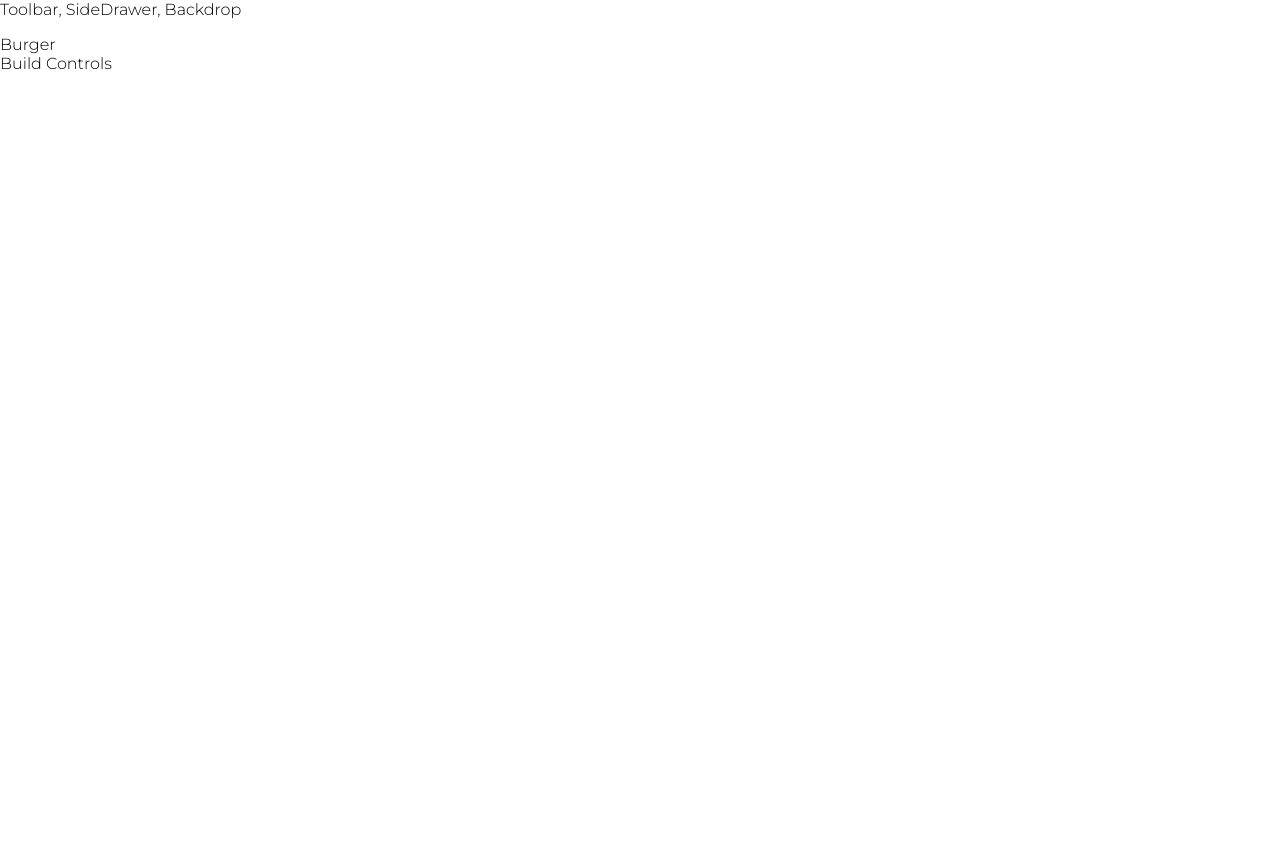
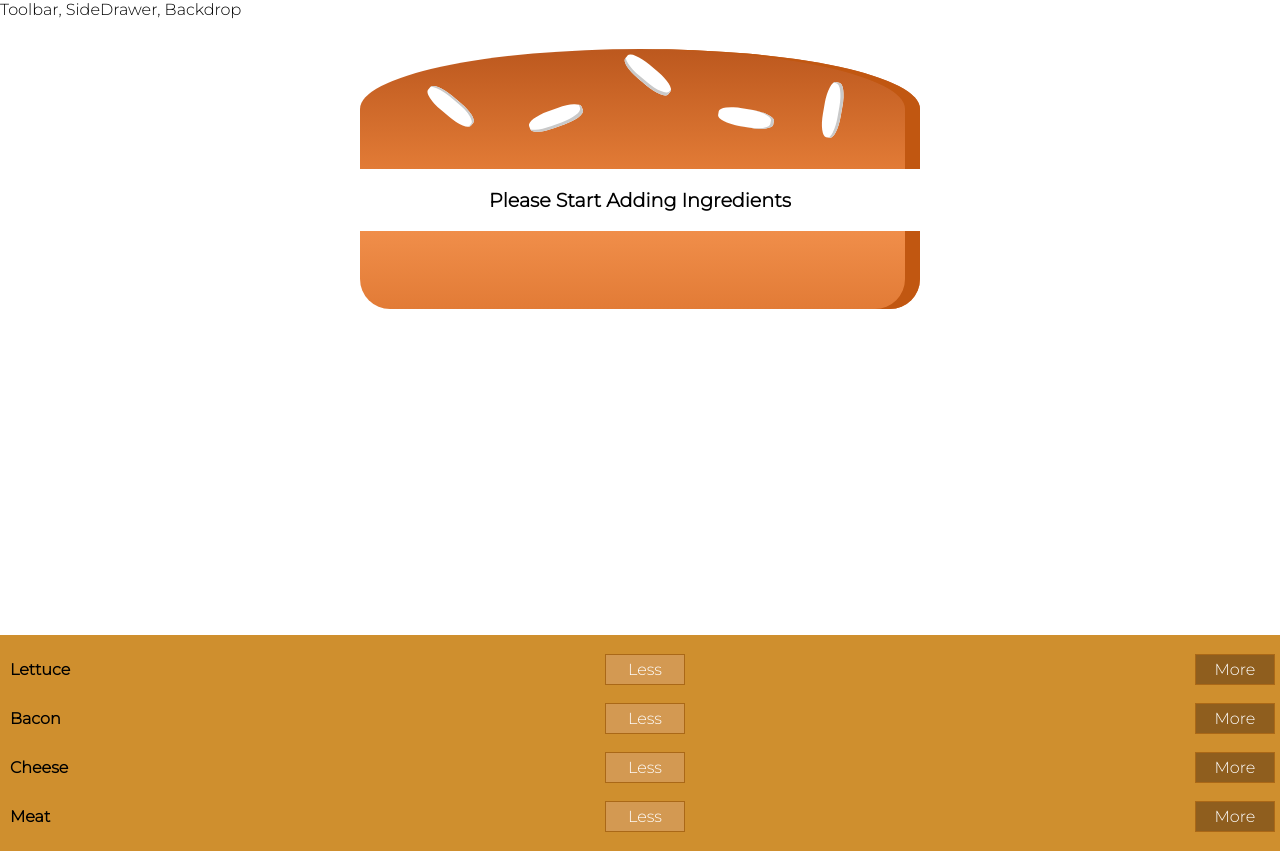
Before and after one commit to MelNesbitt12/order-up, a React (Create React App) app: page / in a window 1280 px wide. Before the commit the page ends 800 px from the top, so only its background shows below. Built offline with nearby package versions, Linux system fonts and the light colour scheme.

Commit message:
Added Burger, BurgerIngredients & Build components

```diff
--- a/package.json
+++ b/package.json
@@ -6,6 +6,7 @@
     "@testing-library/jest-dom": "^5.11.6",
     "@testing-library/react": "^11.2.2",
     "@testing-library/user-event": "^12.2.2",
+    "prop-types": "^15.7.2",
     "react": "^17.0.1",
     "react-dom": "^17.0.1",
     "react-scripts": "4.0.1",
--- /dev/null
+++ b/src/components/Burger/BuildControls/BuildControl/BuildControl.js
@@ -0,0 +1,12 @@
+import React from 'react'
+import classes from './BuildControl.module.css'
+
+const buildControl = ( props ) => (
+  <div className={classes.BuildControl}>
+    <div className={classes.Label}>{props.label}</div>
+    <button className={classes.Less}>Less</button>
+    <button className={classes.More}>More</button>
+  </div>
+)
+
+export default buildControl
--- /dev/null
+++ b/src/components/Burger/BuildControls/BuildControl/BuildControl.module.css
@@ -0,0 +1,56 @@
+.BuildControl {
+    display: flex;
+    justify-content: space-between;
+    align-items: center;
+    margin: 5px 0;
+}
+
+.BuildControl button {
+    display: block;
+    font: inherit;
+    padding: 5px;
+    margin: 0 5px;
+    width: 80px;
+    border: 1px solid #AA6817;
+    cursor: pointer;
+    outline: none;
+}
+
+.BuildControl button:disabled {
+    background-color: #AC9980;
+    border: 1px solid #7E7365;
+    color: #ccc;
+    cursor: default;
+}
+
+.BuildControl button:hover:disabled {
+    background-color: #AC9980;
+    color: #ccc;
+    cursor: not-allowed;
+}
+
+.Label {
+    padding: 10px;
+    font-weight: bold;
+    width: 80px;
+}
+
+.BuildControl .Less {
+    background-color: #D39952;
+    color: white;
+}
+
+.BuildControl .More {
+    background-color: #8F5E1E;
+    color: white;
+}
+
+.BuildControl .Less:hover, .BuildControl .Less:active {
+    background-color: #DAA972;
+    color: white;
+}
+
+.BuildControl .More:hover,.BuildControl .More:active {
+    background-color: #99703F;
+    color: white;
+}
--- /dev/null
+++ b/src/components/Burger/BuildControls/BuildControls.js
@@ -0,0 +1,21 @@
+import React from 'react'
+import classes from './BuildControls.module.css'
+import BuildControl from './BuildControl/BuildControl'
+
+// build controls
+const controls = [
+  { label: 'Lettuce', type: 'lettuce' },
+  { label: 'Bacon', type: 'bacon' },
+  { label: 'Cheese', type: 'cheese' },
+  { label: 'Meat', type: 'meat' }
+]
+
+const buildControls = (props) => (
+  <div className={classes.BuildControls}>
+    {controls.map(control => (
+      <BuildControl key={control.label} label={control.label} />
+    ))}
+  </div>
+)
+
+export default buildControls
--- /dev/null
+++ b/src/components/Burger/BuildControls/BuildControls.module.css
@@ -0,0 +1,10 @@
+.BuildControls {
+  width: 100%;
+  background-color: #CF8F2E;
+  display: flex;
+  flex-flow: column;
+  align-text: center;
+  box-shadow: 0 2px 1px #ccc;
+  margin: auto;
+  padding: 10px 0;
+}
--- a/src/components/Burger/Burger.js
+++ b/src/components/Burger/Burger.js
@@ -0,0 +1,27 @@
+import React from 'react'
+import classes from './Burger.module.css'
+import BurgerIngredient from './BurgerIngredient/BurgerIngredient'
+
+const burger = ( props ) => {
+  let transformedIngredients = Object.keys(props.ingredients).map(igKey => {
+    return [...Array(props.ingredients[igKey])].map((_, i) => {
+      return <BurgerIngredient key={igKey + i} type={igKey} />
+    })
+  }).reduce((arr, element) => {
+    // loop through all elements and add them to initial value (array) one by one
+    return arr.concat(element)
+    }, [])
+  // check if we have received ingredients or not
+  if(transformedIngredients.length === 0) {
+    transformedIngredients = <p>Please Start Adding Ingredients</p>
+  }
+  return(
+    <div className={classes.Burger}>
+      <BurgerIngredient type='bread-top' />
+      {transformedIngredients}
+      <BurgerIngredient type='bread-bottom' />
+    </div>
+  )
+}
+
+export default burger
--- /dev/null
+++ b/src/components/Burger/Burger.module.css
@@ -0,0 +1,30 @@
+.Burger {
+  width: 100%;
+  margin: auto;
+  height: 250px;
+  overflow: scroll;
+  text-align: center;
+  font-weight: bold;
+  font-size: 1.2rem;
+}
+
+@media(min-width: 500px) and (min-height: 400px) {
+  .Burger {
+    width: 350px;
+    height: 300px;
+  }
+}
+
+@media(min-width: 500px) and (min-height: 401px) {
+  .Burger {
+    width: 450px;
+    height: 400px;
+  }
+}
+
+@media(min-width: 1000px) and (min-height: 700px) {
+  .Burger {
+    width: 700px;
+    height: 600px;
+  }
+}
--- a/src/components/Burger/BurgerIngredient/BurgerIngredient.js
+++ b/src/components/Burger/BurgerIngredient/BurgerIngredient.js
@@ -1,10 +1,12 @@
-import React from 'react'
-import classes from './burgerIngredient.module.css'
+import React, { Component } from 'react'
+import PropTypes from 'prop-types'
+import classes from './BurgerIngredient.module.css'
 
-const burgerIngredient = (props) => {
+class BurgerIngredient extends Component {
+  render() {
     let ingredient = null
     // analyze type of prop received
-  switch( props.type ) {
+    switch( this.props.type ) {
       case('bread-bottom'):
         ingredient = <div className={classes.BreadBottom}></div>;
         break
@@ -33,5 +35,10 @@
     }
     return ingredient
   }
+}
 
-export default burgerIngredient
+BurgerIngredient.propTypes = {
+  type: PropTypes.string.isRequired
+}
+
+export default BurgerIngredient
--- a/src/containers/BurgerBuilder/BurgerBuilder.js
+++ b/src/containers/BurgerBuilder/BurgerBuilder.js
@@ -1,15 +1,26 @@
 import React, { Component } from 'react'
 import Aux from '../../hoc/Aux'
+import Burger from '../../components/Burger/Burger'
+import BuildControls from '../../components/Burger/BuildControls/BuildControls'
 
+// handle state of burger
 class BurgerBuilder extends Component {
+  state = {
+      ingredients: {
+        lettuce: 0,
+        bacon: 0,
+        cheese: 0,
+        meat: 0
+      }
+    }
+  // pass ingredients state to burger
   render() {
     return (
       <Aux>
-        <div>Burger</div>
-        <div>Build Controls</div>
-      </Aux>
+        <Burger ingredients={this.state.ingredients} />
+        <BuildControls />
+     </Aux>
     )
-
   }
 }
 
```
Also changed, not shown: 1 other file (tests, documents, lock files or other folders). Lines whose indentation alone changed are shown as unchanged.
